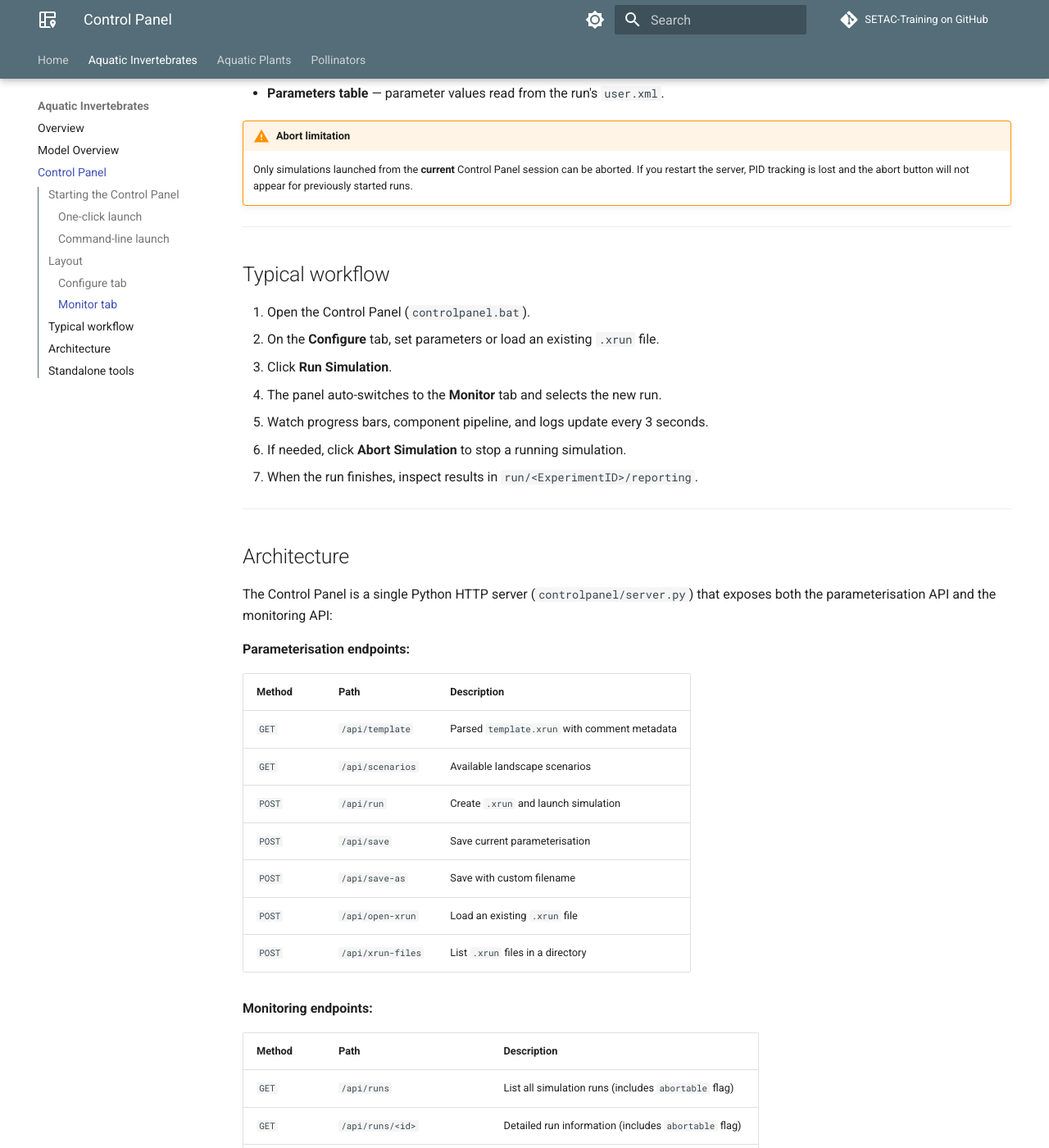
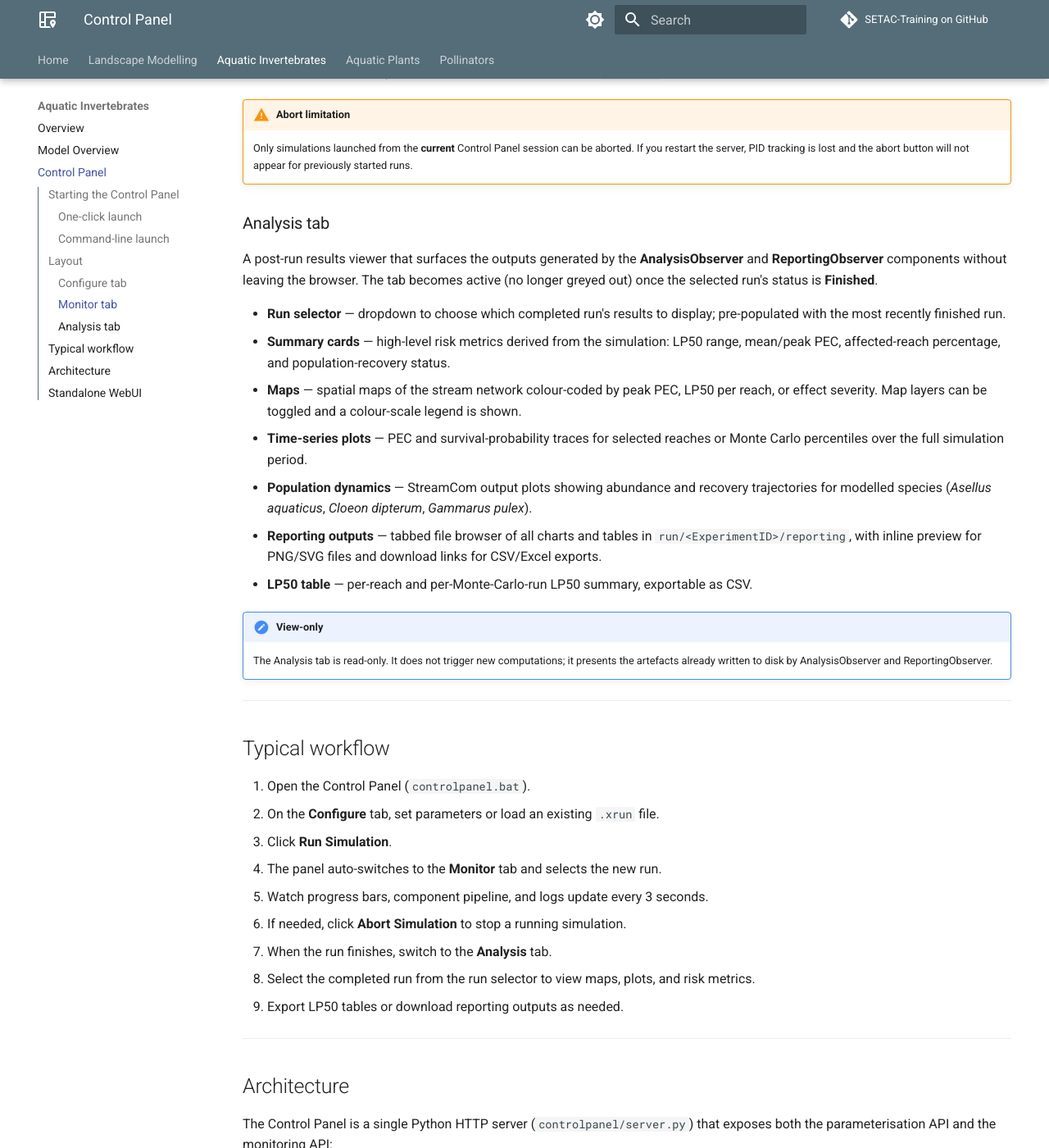
Before and after one commit to xlandscape/SETAC-Training, an MkDocs documentation site: the page built from docs/xAquaticRisk-Invertebrates/controlpanel.md, in a window 1280 px wide and 1400 px high, scrolled down 2160 px. Shown: the whole window at 82% size. Built offline with MkDocs 1.6.1 and Material for MkDocs 9.7.7, drawn with Linux system fonts in a browser that asks for light colours; comment, search, counter and statistics services are not loaded; some of the changed text lies outside the part shown.

Commit message:
introduce 'Landscape Modelling' section

```diff
--- /dev/null
+++ b/docs/LandscapeModelling/index.md
@@ -0,0 +1,74 @@
+# Landscape Modelling
+
+**Slide deck:** [SETAC xLandscape Training — (1) Landscape Modelling Intro](../static/SETAC_xLandscapeTraining%20-%20%281%29%20LandscapeModelling%20Intro%20v0.1.pptx)
+
+---
+
+## What is a Landscape?
+
+Landscapes are fundamentally **cultural areas** — shaped by the interplay of natural processes and human activities:
+
+- The **UNESCO World Heritage Convention (1992)** defines cultural landscapes as *"distinct geographical areas uniquely representing the combined work of nature and of man"*.
+- The **Council of Europe (2000)** defines a landscape as *"an area, as perceived by people, whose character is the result of the action and interaction of natural and/or human factors"*.
+
+A landscape is therefore much more than an environmental scenario. Habitat conditions emerge from a complex mixture of natural and anthropogenic driving forces, making it challenging — but essential — to separate causes and effects.
+
+---
+
+## The Role of Landscape in Regulatory Risk Assessment
+
+Landscape modelling has become a cross-sectional topic across regulatory guidance documents in Europe, even though no single dedicated "Landscape Guidance" exists yet:
+
+- The **FOCUS Landscape & Mitigation** document (formally noted in 2008) remains the only formal European document directly addressing landscape-scale pesticide risk assessment.
+- Landscape-scale aspects appear regularly in EFSA scientific opinions, SETAC workshops (e.g. NTTP, Modelink, MAgPIE, MAD), and numerous regulatory-scientific initiatives.
+- ~99 % of EFSA guidance documents address or contain landscape modelling aspects, explicitly or as underlying fundamentals.
+
+---
+
+## Purpose and Principles of Landscape Modelling
+
+Landscape modelling in environmental risk assessment is:
+
+- **Purpose-driven and problem-oriented** — models are built only as complex as necessary for the question at hand.
+- **Tiered** — ranging from simplified representations (e.g., FOCUSsw ditch) to spatially explicit, real-world landscape scenarios using geodata.
+- **Mechanistic and integrative** — linking environmental processes (hydrology, fate, transport) with human activities (pesticide use, agricultural management) and population-level effect models.
+
+Key application areas include:
+
+| Area | Description |
+|------|-------------|
+| Higher-tier (Tier-4) risk assessment | Spatially explicit, population- and ecosystem-level endpoints |
+| Recovery modelling | Population recovery potential in real-world stream networks |
+| Holistic risk view | Multiple stressors, indirect effects, ecosystem services |
+| Risk management | Landscape design, mitigation options, integrated pest management |
+| Digital agriculture | Regional risk management, digital twin approaches |
+
+---
+
+## Landscape Modelling as a Discipline
+
+Landscape modelling is inherently **interdisciplinary**, drawing on:
+
+GIS · Geoinformatics · Remote Sensing · Environmental Fate Modelling · Ecological Modelling · Data Science · Regulation · Communication
+
+A landscape model provides the *"MIRA@Landscape-scale"* framework: a mechanistic, integrative, realistic, and transparent representation of reality — expressed in maps — that is verifiable, plausible, and facilitates risk communication.
+
+---
+
+## Key Messages
+
+- Cultivated landscapes are shaped by environmental conditions, biotic processes, and human activities.
+- *Landscape* is a cross-sectional topic in all risk assessment — there is no clean separation between tiers or disciplines.
+- Landscape modelling is **purpose-driven, problem-oriented, and of adapted complexity**. There are no universal, all-purpose models.
+- The xLandscape framework provides an open, modular platform for spatiotemporally explicit landscape modelling in risk assessment.
+
+---
+
+## Further Reading
+
+- EFSA — [Environmental Risk Assessment of Pesticides](https://www.efsa.europa.eu)
+- FOCUS Landscape & Mitigation (2008) — *Guidance on risk assessments for plant protection products at landscape-scale*
+- European Commission ESDAC — [Pesticides Modelling](https://esdac.jrc.ec.europa.eu)
+- Bruhl et al. (2024) — *A Conceptual Framework for Landscape-Based ERA of Pesticides* (Elsevier)
+- Thorbek et al. (2017) — *Ecosystem services in risk assessment and management* (Oxford Academic)
+- Schmitt et al. (2020) — *An introduction to the XAGT model ecosystem* (SoftwareX). [https://doi.org/10.1016/j.softx.2020.100610](https://doi.org/10.1016/j.softx.2020.100610)
--- a/docs/xAquaticRisk-Invertebrates/controlpanel.md
+++ b/docs/xAquaticRisk-Invertebrates/controlpanel.md
@@ -1,6 +1,6 @@
 # Control Panel
 
-The **Control Panel** is an integrated web application that merges the parameterisation editor and the run-monitoring dashboard into a single browser tab. It replaces the need to run two separate tools (`webui.bat` and `dashboard.bat`) and adds a seamless *Configure → Run → Monitor* workflow.
+The **Control Panel** is an integrated web application that combines parameterisation, run monitoring, and results analysis into a single browser interface with a seamless *Configure → Run → Monitor → Analyse* workflow.
 
 !!! tip "Quick start"
     Double-click **`controlpanel.bat`** at the model root. Your browser opens at **<http://localhost:8090>**.
@@ -35,7 +35,7 @@
 
 ## Layout
 
-The Control Panel has two tabs accessible from the top bar:
+The Control Panel has three tabs accessible from the top bar:
 
 ### Configure tab
 
@@ -75,6 +75,21 @@
 !!! warning "Abort limitation"
     Only simulations launched from the **current** Control Panel session can be aborted. If you restart the server, PID tracking is lost and the abort button will not appear for previously started runs.
 
+### Analysis tab
+
+A post-run results viewer that surfaces the outputs generated by the **AnalysisObserver** and **ReportingObserver** components without leaving the browser. The tab becomes active (no longer greyed out) once the selected run's status is **Finished**.
+
+- **Run selector** — dropdown to choose which completed run's results to display; pre-populated with the most recently finished run.
+- **Summary cards** — high-level risk metrics derived from the simulation: LP50 range, mean/peak PEC, affected-reach percentage, and population-recovery status.
+- **Maps** — spatial maps of the stream network colour-coded by peak PEC, LP50 per reach, or effect severity. Map layers can be toggled and a colour-scale legend is shown.
+- **Time-series plots** — PEC and survival-probability traces for selected reaches or Monte Carlo percentiles over the full simulation period.
+- **Population dynamics** — StreamCom output plots showing abundance and recovery trajectories for modelled species (*Asellus aquaticus*, *Cloeon dipterum*, *Gammarus pulex*).
+- **Reporting outputs** — tabbed file browser of all charts and tables in `run/<ExperimentID>/reporting`, with inline preview for PNG/SVG files and download links for CSV/Excel exports.
+- **LP50 table** — per-reach and per-Monte-Carlo-run LP50 summary, exportable as CSV.
+
+!!! note "View-only"
+    The Analysis tab is read-only. It does not trigger new computations; it presents the artefacts already written to disk by AnalysisObserver and ReportingObserver.
+
 ---
 
 ## Typical workflow
@@ -85,7 +100,9 @@
 4. The panel auto-switches to the **Monitor** tab and selects the new run.
 5. Watch progress bars, component pipeline, and logs update every 3 seconds.
 6. If needed, click **Abort Simulation** to stop a running simulation.
-7. When the run finishes, inspect results in `run/<ExperimentID>/reporting`.
+7. When the run finishes, switch to the **Analysis** tab.
+8. Select the completed run from the run selector to view maps, plots, and risk metrics.
+9. Export LP50 tables or download reporting outputs as needed.
 
 ---
 
@@ -114,16 +131,25 @@
 | `GET` | `/api/runs/<id>/log/<name>` | Tail parsed log entries |
 | `POST` | `/api/runs/<id>/abort` | Abort a running simulation (kills entire process tree) |
 
+**Analysis endpoints:**
+
+| Method | Path | Description |
+|--------|------|-------------|
+| `GET` | `/api/runs/<id>/summary` | Risk-metric summary cards (LP50 range, peak PEC, affected reaches) |
+| `GET` | `/api/runs/<id>/reporting` | Directory listing of files in `reporting/` |
+| `GET` | `/api/runs/<id>/reporting/<file>` | Serve a specific reporting artefact (PNG, SVG, CSV, XLSX) |
+| `GET` | `/api/runs/<id>/lp50` | LP50 table as JSON, optionally filtered by reach ID |
+| `GET` | `/api/runs/<id>/maps` | GeoJSON feature collection with per-reach risk metrics for map rendering |
+
 All data is served as JSON. The front-end is a single `index.html` file with no external dependencies.
 
 ---
 
-## Standalone tools
+## Standalone WebUI
 
-The standalone WebUI and Dashboard remain available for users who prefer separate tools:
+The standalone WebUI remains available as an alternative parameterisation editor:
 
 | Tool | Launcher | Port | Description |
-|------|----------|------|-------------|
+|------|----------|------|--------------|
 | WebUI | `webui.bat` | 8080 | Parameterisation editor only |
-| Dashboard | `dashboard.bat` | 8050 | Run monitor only |
-| **Control Panel** | `controlpanel.bat` | 8090 | Both, integrated |
+| **Control Panel** | `controlpanel.bat` | 8090 | Parameterisation, monitoring, and analysis — integrated |
--- a/mkdocs.yml
+++ b/mkdocs.yml
@@ -46,6 +46,8 @@
 
 nav:
   - Home: 'index.md'
+  - Landscape Modelling:
+    - Overview: 'LandscapeModelling/index.md'
   - Aquatic Invertebrates:
     - Overview: 'xAquaticRisk-Invertebrates/index.md'
     - Model Overview: 'xAquaticRisk-Invertebrates/xAquaticRisk-overview.md'
```
Also changed, not shown: other parts of docs/xAquaticRisk-Invertebrates/controlpanel.md (+1 -1 lines), docs/index.md (+2 -0 lines), 5 other files.
